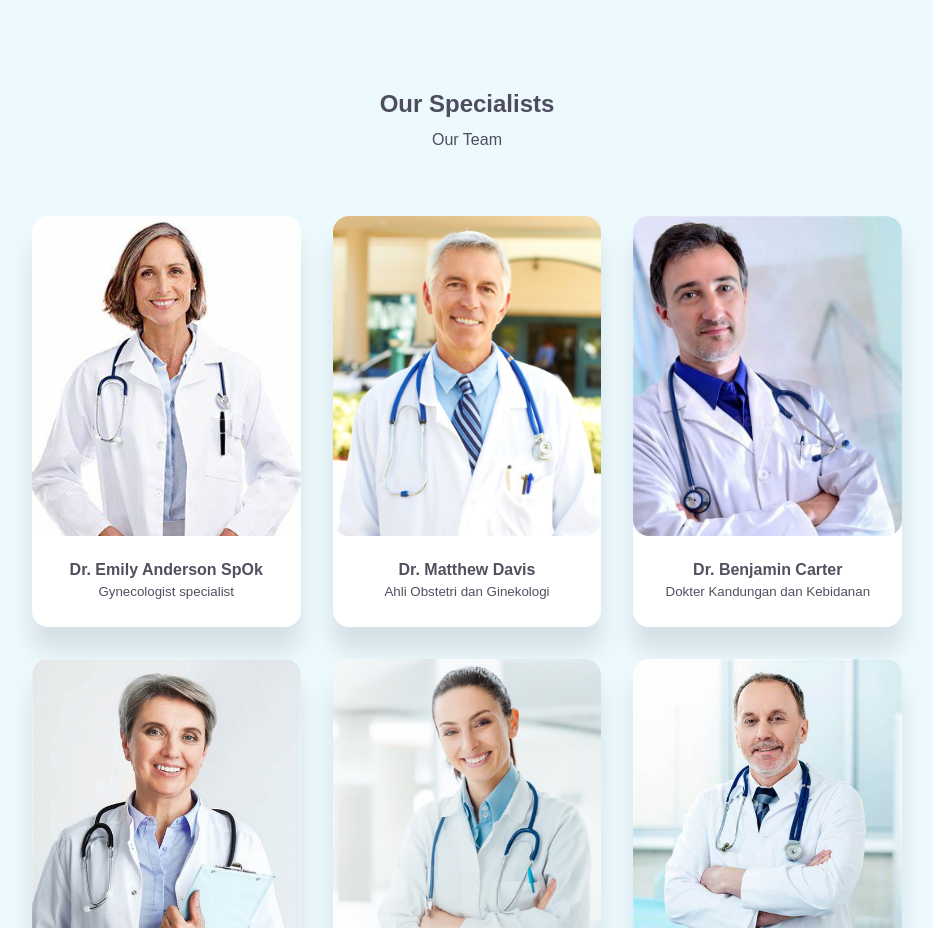
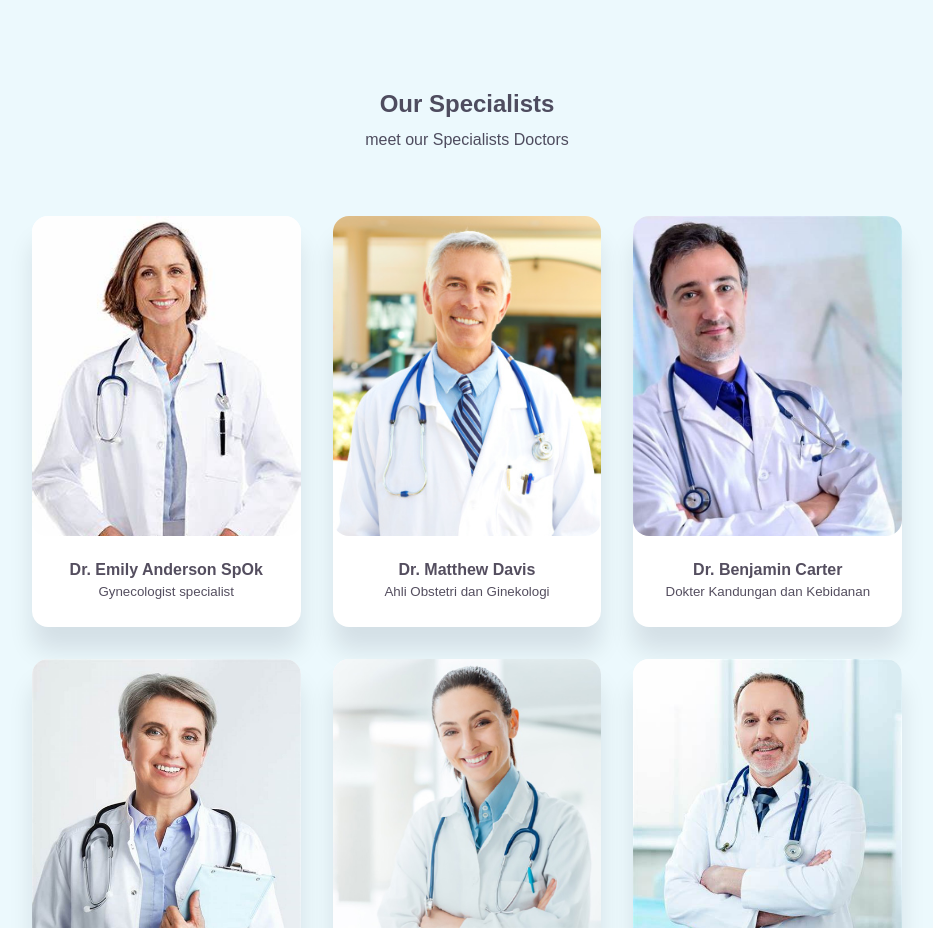
Before and after one commit to Kampus-Merdeka-Software-Engineering/FE-Balikpapan-27, a plain HTML site: page index.html in a window 1280 px wide. Shown: the part 1160-2088 px from the top of the page, without its empty margins (173-1106 px from the left). Drawn offline with nearby package versions, Linux system fonts and the light colour scheme; files whose address does not match are found by name.

Commit message:
Update index.html

```diff
--- a/index.html
+++ b/index.html
@@ -93,7 +93,7 @@
     <!--========================END OF Services=================-->
     <section id="specialists">
       <h2>Our Specialists</h2>
-      <p>Our Team</p>
+      <p>meet our  Specialists Doctors</p>
       <div class="container">
         <article>
           <div class="specialist__image">
```
